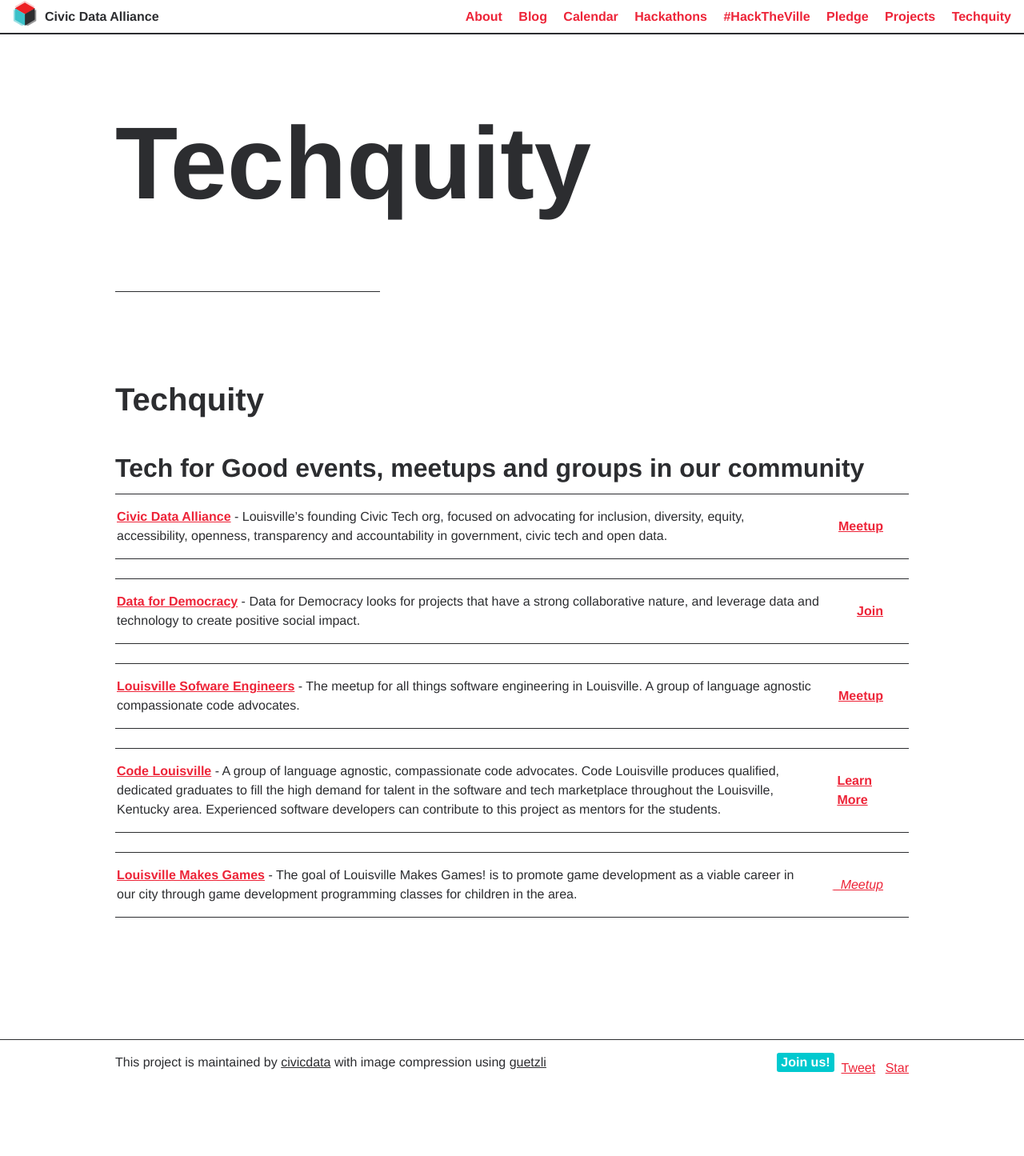
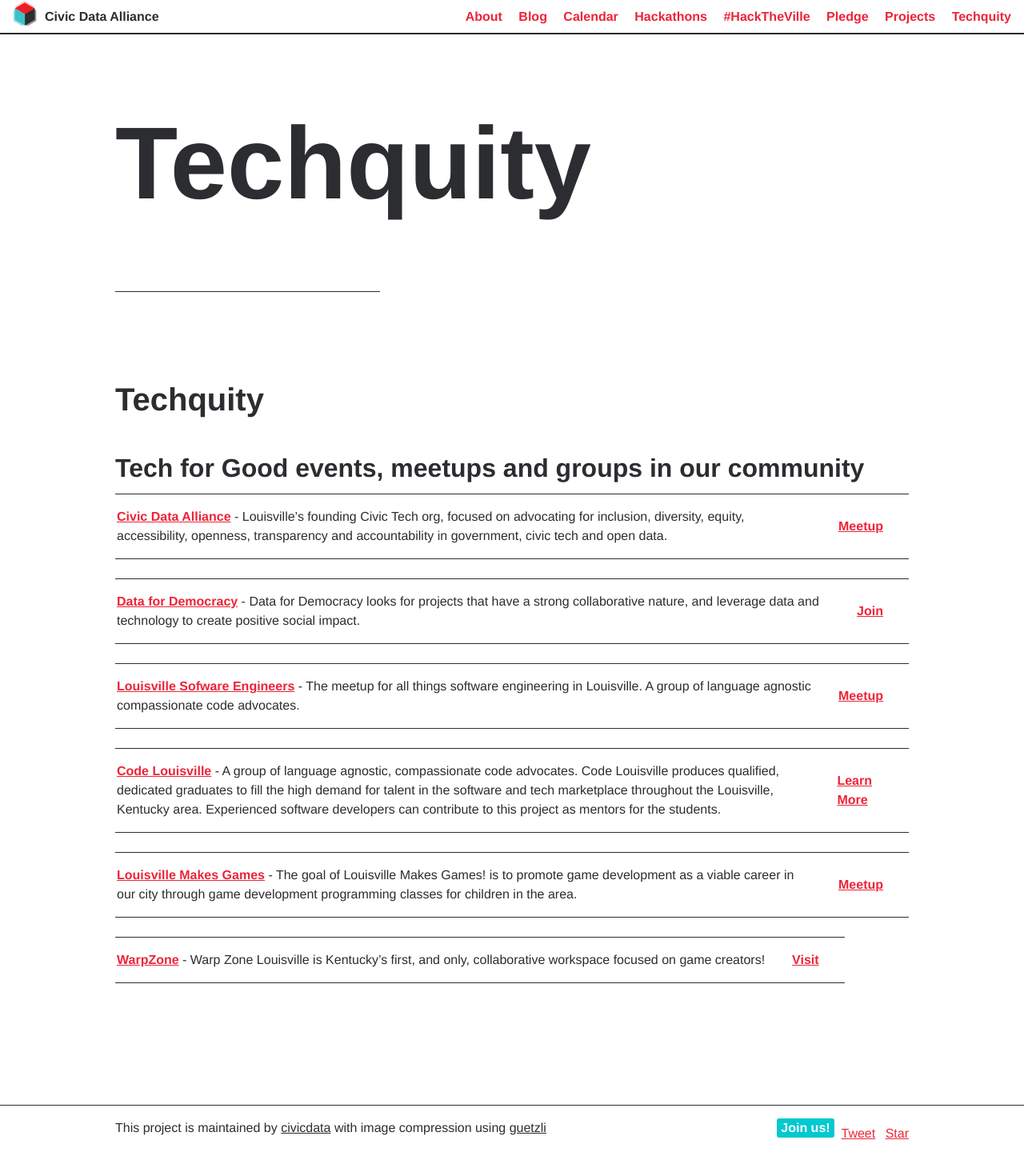
Before and after one commit to civicdata/civicdata.github.io, a Jekyll site: the page built from techquity.md, in a window 1280 px wide. Shown: the whole page at 80% size. Built offline with Jekyll 4.4.1, drawn with Linux system fonts in a browser that asks for light colours; comment, search, counter and statistics services are not loaded; before the commit the page ends 1363 px from its top, so only the background shows below that.

Commit message:
Update techquity.md
Adding WarpZone to list!

```diff
--- a/techquity.md
+++ b/techquity.md
@@ -22,4 +22,6 @@ image:
 
 [__Code Louisville__](https://codelouisville.org/) - A group of language agnostic, compassionate code advocates. Code Louisville produces qualified, dedicated graduates to fill the high demand for talent in the software and tech marketplace throughout the Louisville, Kentucky area. Experienced software developers can contribute to this project as mentors for the students. |[__Learn More__](https://codelouisville.org/mentor)
 
-[__Louisville Makes Games__](louisvillemakesgames.org/) - The goal of Louisville Makes Games! is to promote game development as a viable career in our city through game development programming classes for children in the area. |[__Meetup_](https://www.meetup.com/LouisvilleMakesGames/)
+[__Louisville Makes Games__](louisvillemakesgames.org/) - The goal of Louisville Makes Games! is to promote game development as a viable career in our city through game development programming classes for children in the area. |[__Meetup__](https://www.meetup.com/LouisvilleMakesGames/)
+
+[__WarpZone__](louisvillemakesgames.org/warpzone/) - Warp Zone Louisville is Kentucky’s first, and only, collaborative workspace focused on game creators! |[__Visit__](louisvillemakesgames.org/warpzone/)
```
